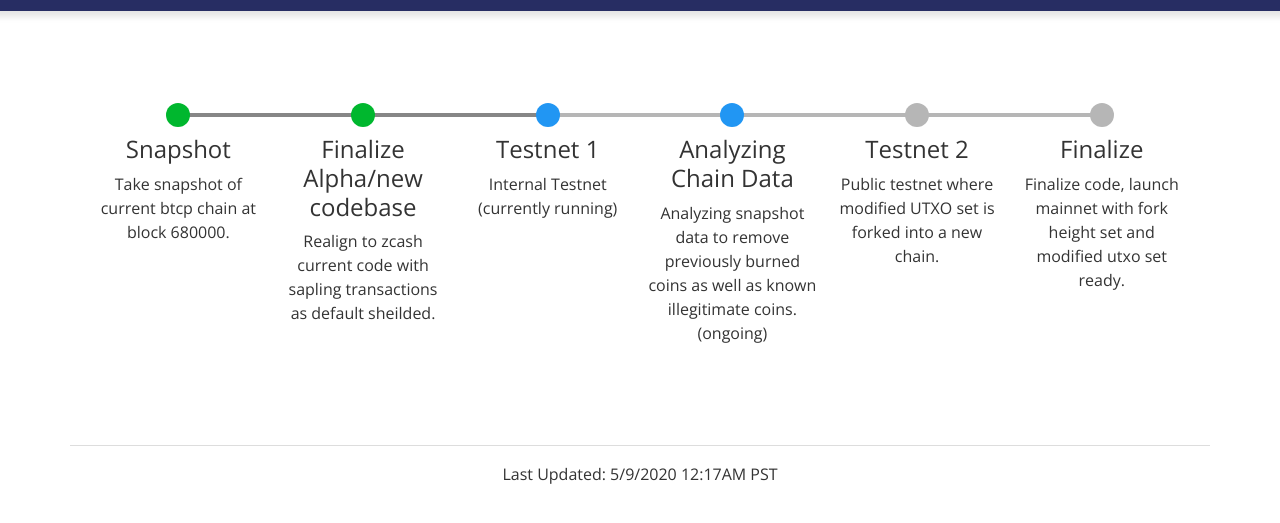
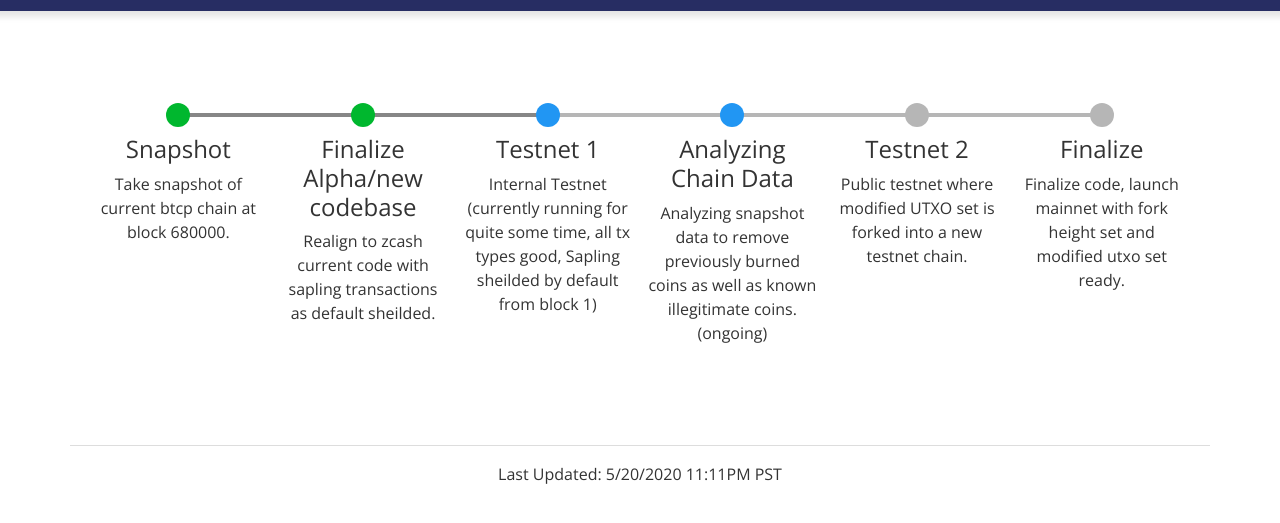
Before and after one commit to BTCPrivate/progress, a website: page docs/index.html in a window 1280 px wide. Shown: the part 69-592 px from the top of the page. Drawn offline with nearby package versions, Linux system fonts and the light colour scheme.

Commit message:
Update index.html

```diff
--- a/docs/index.html
+++ b/docs/index.html
@@ -48,7 +48,7 @@
             <div class="progress-marker"></div>
             <div class="progress-text">
               <h4 class="progress-title">Testnet 1</h4>
-              Internal Testnet   (currently running)
+              Internal Testnet   (currently running for quite some time, all tx types good, Sapling sheilded by default from block 1)
             </div>
           </li>
 
@@ -64,7 +64,7 @@
             <div class="progress-marker"></div>
             <div class="progress-text">
               <h4 class="progress-title">Testnet 2</h4>
-              Public testnet where modified UTXO set is forked into a new chain.
+              Public testnet where modified UTXO set is forked into a new testnet chain.
             </div>
           </li>
 
@@ -86,7 +86,7 @@
 
     <footer class="fullwidth fullwidth--sm footer">
       <div class="container">
-	Last Updated: 5/9/2020 12:17AM PST
+	Last Updated: 5/20/2020 11:11PM PST
       </div>
     </footer>
 
```
